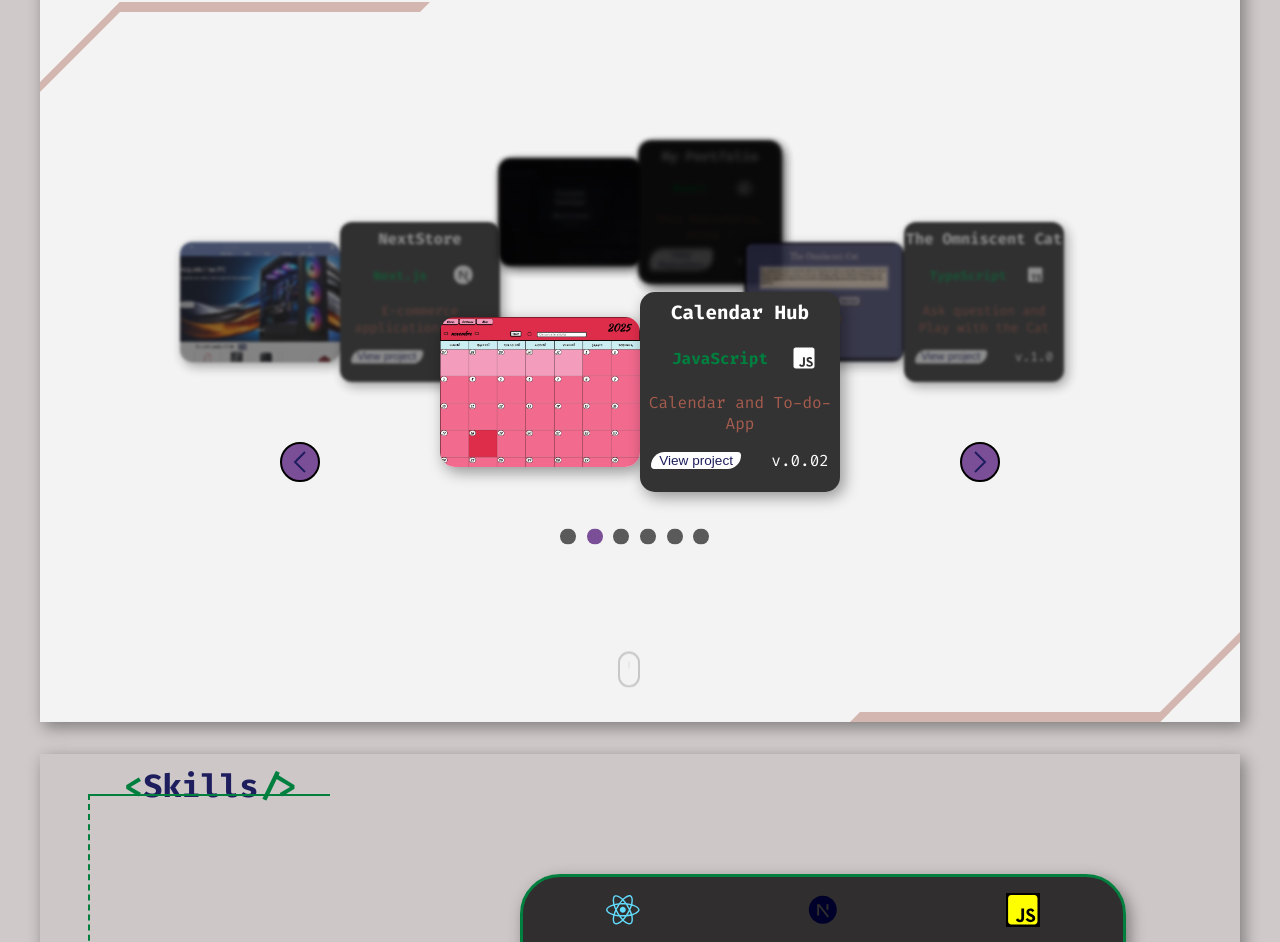
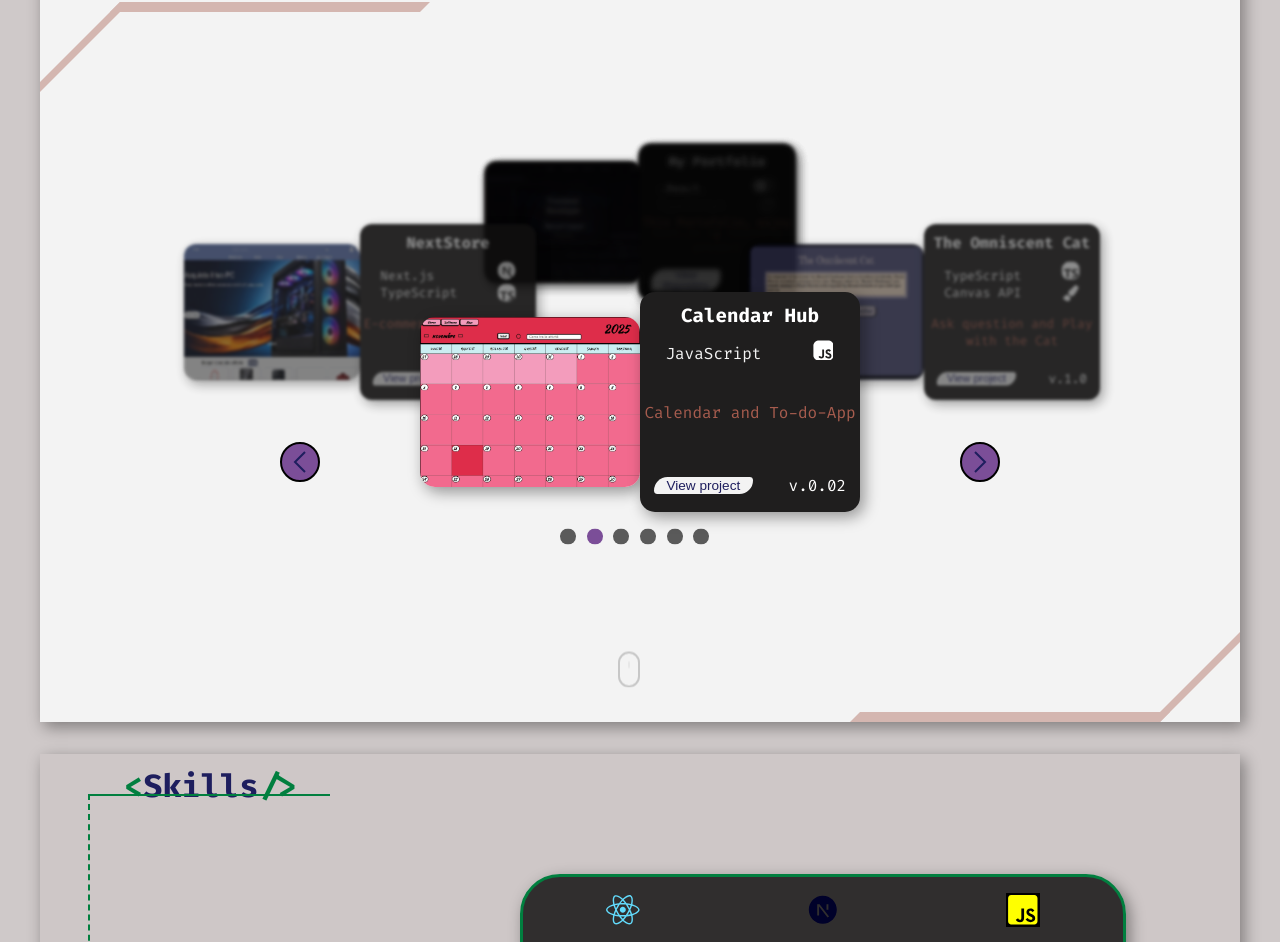
Before and after one commit to ManuelCappai94/Portfolio, a React (Create React App) app: page / in a window 1280 px wide. Shown: the part 990-1932 px from the top of the page. Built offline with nearby package versions, Linux system fonts and the light colour scheme.

Commit message:
optimized UI, added new info for the projects

```diff
--- a/src/screen/home/components/Projects.js
+++ b/src/screen/home/components/Projects.js
@@ -140,7 +140,22 @@ const Slide = ({ title, tecnologies,icon, desc, img, version, classes, _id, repo
         </div>
         <div className='slides-desription'>
             <h3 className='h3-slide'>{title}</h3>
-            <h4 className='tecn-slide'>{tecnologies}  {icon}</h4>
+            <div className='tecn-slide'>
+                <ul className='tecn-slide-names'>
+                    {
+                        tecnologies.map(tec =>(
+                            <li key={title}>{tec}</li>
+                        ))
+                    }
+                </ul>
+                    <ul className='tecn-slide-icons'>
+                        {
+                            icon.map(i =>(
+                                <li key={title}>{i}</li>
+                            ))
+                        }
+                    </ul>
+            </div>
             <p className='desc-slide'>{desc}</p>
             <aside className='view-container'>
                 <button
--- a/src/styles/global.css
+++ b/src/styles/global.css
@@ -33,7 +33,7 @@
   --bg: #FFFFFF;
   --bg-alt: #F3F3F3;
   --bg-alt2: #cec8c8f8;
-  --bg-slide:#333333;
+  --bg-slide:#1f1e1e;
   --bg-skill:#131212d7;
   --accent: #0064B0;
   --text: #1E1E5E;
--- a/src/styles/projectDetails.css
+++ b/src/styles/projectDetails.css
@@ -226,10 +226,16 @@ summary {
       font-size: 2rem;
 
     }
+    .prj-view-cont{
+      display: flex;
+   justify-content: center;
+}
     .prj-view{
         transform: scale(0.9);
 
+
 }
+
     .prj-view.The_Omniscent_Cat{
       height: 50rem;
 }
@@ -239,6 +245,11 @@ summary {
 .prj-view.Calendar_Hub{
 
         height: 55rem;
+}
+.prj-view.Web_Dev_News{
+
+        width: 80%;
+
 }
 .prj-fallback-image{
 
--- a/src/styles/projects.css
+++ b/src/styles/projects.css
@@ -70,8 +70,8 @@
   border-radius: 15px;
 }
 .img{
-  width: 140px;
-  height: 110px;
+  width: 150px;
+  height: 120px;
   border-radius: 15px;
   box-shadow: var(--dark-shadow);
 }
@@ -105,8 +105,10 @@
 }
 
 .slides-desription {
-  width: 150px;
-  height: 150px;
+  display: flex;
+  flex-direction: column;
+  width: 160px;
+  height: 160px;
   /* border: 2px solid black; */
   overflow: hidden;
   background-color: var(--bg-slide);
@@ -118,7 +120,7 @@
 .h3-slide{
   display: flex;
  justify-content: center;
- margin-top: 0.5rem;
+ margin: 0.5rem auto;
  font-size: 0.8rem;
  color: var(--bg);
 }
@@ -127,18 +129,26 @@
   display: flex;
   justify-content: space-evenly;
   align-items: center;
-  margin-left: 0.5rem;
-  font-size: 0.8rem;
-  color: var(--comment);
+  /* margin-left: 0.5rem; */
+  font-size: 0.7rem;
+  color: var(--bg-alt);
 }
+
+.tecn-slide-names, .tecn-slide-icons{
+ list-style: none;
+ margin: auto;
+ padding: 0
+}
+
 .dev-icons{
   /* color: aquamarine; */
- font-size: 1.1rem;
+ font-size: 1rem;
  color: var(--bg);
+ border-radius: 10px;
 }
 
 .desc-slide{
-  margin: auto 0.5rem 0 ;
+  margin: auto 0 ;
   text-align: center;
   font-size: 0.7rem;
   color: var(--string);
@@ -154,7 +164,7 @@
   width: 45%;
   font-size: 0.7rem;
   border-radius: 20px 5px 20px 5px;
-  background-color: var(--bg);
+  background-color: var(--bg-alt);
   color: var(--text);
 }
 
@@ -265,12 +275,12 @@ color: var(--keyword);
 
 
 .img{
-  width: 200px;
-  height: 150px;
+  width: 220px;
+  height: 170px;
 }
 .slides-desription {
-  width: 200px;
-  height: 200px;
+  width: 220px;
+  height: 220px;
 
 }
 .slider-dots {
@@ -285,6 +295,7 @@ color: var(--keyword);
 }
 .h3-slide{
  font-size: 1.2rem;
+ margin: 0.7rem auto
 
 }
 
@@ -293,7 +304,7 @@ color: var(--keyword);
 }
 .dev-icons{
 
- font-size: 1.5rem;
+ font-size: 1.4rem;
 }
 
 .desc-slide{
--- a/src/utils/Assets.js
+++ b/src/utils/Assets.js
@@ -1,10 +1,9 @@
 
-import { BsCode, BsCodeSlash } from "react-icons/bs";
+import { BsCode, BsCodeSlash, BsGrid3X3Gap } from "react-icons/bs";
 import { SlOptions, SlOptionsVertical } from "react-icons/sl";
 import { LiaToggleOffSolid, LiaToggleOnSolid } from "react-icons/lia";
 import { GrNext, GrPrevious } from "react-icons/gr";
-import { FaJsSquare, FaReact, FaCss3Alt, FaHtml5, FaGitAlt, FaGithub, FaServer, FaNpm } from "react-icons/fa";
-import { BiLogoTypescript } from "react-icons/bi";
+import { FaJsSquare, FaReact, FaCss3Alt, FaHtml5, FaGitAlt, FaGithub, FaServer, FaNpm, FaPaintBrush } from "react-icons/fa";
 import { SiRedux, SiTypescript, SiNextdotjs } from "react-icons/si";
 import { RiNextjsFill } from "react-icons/ri";
 import { v4} from "uuid"
@@ -27,9 +26,11 @@ export const arrows = {
 }
 export const devIcons ={
   js: <FaJsSquare className='dev-icons'/>,
-  ts: <BiLogoTypescript className='dev-icons'/>,
+  ts: <SiTypescript className='dev-icons'/>,
   react: <FaReact className='dev-icons'/>,
   next: <SiNextdotjs className="dev-icons"/>,
+  canvasAPI: <FaPaintBrush className="dev-icons"/>,
+  tiled: <BsGrid3X3Gap className="dev-icons"/>
 }
 
 const LinksMenu = ({isActive}) => {
--- a/src/utils/Data.js
+++ b/src/utils/Data.js
@@ -14,14 +14,14 @@ export const data = [
     {
     _id: "NextStore",
     title: "NextStore",
-    tecnologies: "Next.js",
-    icon: devIcons.next,
+    tecnologies: ["Next.js", "TypeScript"],
+    icon: [devIcons.next, devIcons.ts],
     desc: "E-commerce application (WIP)",
     img: shop,
     version: "v.0.1",
     demoUrl: "",
 
-    longDesc: "NextStore is an e-commerce project built with Next.js to simulate a real-world online store. It currently includes a responsive homepage, reusable components, and external API integration. The project is being developed step by step, with the goal of expanding it into a full application by adding centralized state management with Redux and internal APIs using Next.js to simulate backend logic.",
+    longDesc: "NextStore is an e-commerce application built with Next.js to simulate a real-world online store.The project currently includes a responsive homepage, reusable components, and external API integration for product data. It is being developed in structured phases, with a focus on scalability and real-world architecture.Future improvements include centralized state management with Redux, dynamic pages for products and categories, and internal APIs using Next.js to simulate backend logic.",
 
     features: [
         "Responsive homepage layout",
@@ -42,8 +42,8 @@ export const data = [
     {
         _id: "Calendar_Hub",
         title: "Calendar Hub",
-        tecnologies: "JavaScript",
-        icon: devIcons.js,
+        tecnologies: ["JavaScript"],
+        icon: [devIcons.js],
         desc: "Calendar and To-do-App",
         img: calendar ,
         version: "v.0.02",
@@ -69,8 +69,8 @@ export const data = [
     {
         _id: "The_Omniscent_Cat",
         title: "The Omniscent Cat",
-        tecnologies: "TypeScript",
-        icon: devIcons.ts,
+        tecnologies: ["TypeScript", "Canvas API"],
+        icon: [devIcons.ts, devIcons.canvasAPI],
         desc: "Ask question and Play with the Cat",
         img: cat,
         version: "v.1.0",
@@ -92,13 +92,13 @@ export const data = [
     {
         _id: "Game_Prototype",
         title: "Game Prototype",
-        tecnologies: "JavaScript",
-        icon: devIcons.js,
+        tecnologies: ["JavaScript", "Canvas API", "Tiled"],
+        icon: [devIcons.js, devIcons.canvasAPI, devIcons.tiled],
         desc: "Demo developed with a Custom JS engine",
         img: cover,
         version: "v.0.02",
         demoUrl: "https://gameprotoype.netlify.app/",
-        longDesc: "This game project, yes for now it doesn't have a name, was born because I wanted to learn how to use use JavaScript, doing what I love the most. But it is becoming bigger and bigger over time.",
+        longDesc: "This game project was born from my desire to learn JavaScript by building something I genuinely enjoy.It uses the Canvas API for 2D rendering with a multi-layered approach, along with Tiled, a widely used tool for creating tile-based maps and level design.",
         features: [
             "8-direction movement",
             "One enemy, with basic AI",
@@ -125,17 +125,21 @@ export const data = [
     },
     {
         _id: "Web_Dev_News",
-        title: "Web Deb News",
-        tecnologies: "Next.js",
-        icon: devIcons.next,
+        title: "Web Dev News",
+        tecnologies: [
+            "Next.js",
+            "TypeScript"
+            ],
+        icon: [devIcons.next, devIcons.ts],
         desc: "Next.js 16 learning project",
         img: webdev,
-        version: "v.0.4",
-        demoUrl: "",
-        longDesc: "A learning-focused project built with Next.js 16 and TypeScript, featuring SSR, SSG, and data fetching from external and internal APIs. Created to modernize a legacy project and practice full-stack concepts. in development",
+        version: "v.1.0",
+        demoUrl: "https://web-dev-next-js-kappa.vercel.app/",
+        longDesc: "A learning-focused project built with Next.js 16 and TypeScript, featuring SSR, SSG, and data fetching from external and internal APIs. Created to modernize a legacy project and practice full-stack concepts.",
         features: [
-            "SSR fetched from external APIs",
-            "SSG fetched from an internal API",
+            "Navigation between pages",
+            "ISR, SSR, SSG types of fetch",
+            "Data fetched from an external and internal API",
             ],
         howToUse: [
             "Click on a post to view its details."
@@ -145,8 +149,8 @@ export const data = [
     {
         _id: "My Portfolio",
         title: "My Portfolio",
-        tecnologies: "React",
-        icon: devIcons.react,
+        tecnologies: ["React"],
+        icon: [devIcons.react],
         desc: "This Portofolio, enjoy !",
         img: portfolio,
         version: "v.1.0",
```
